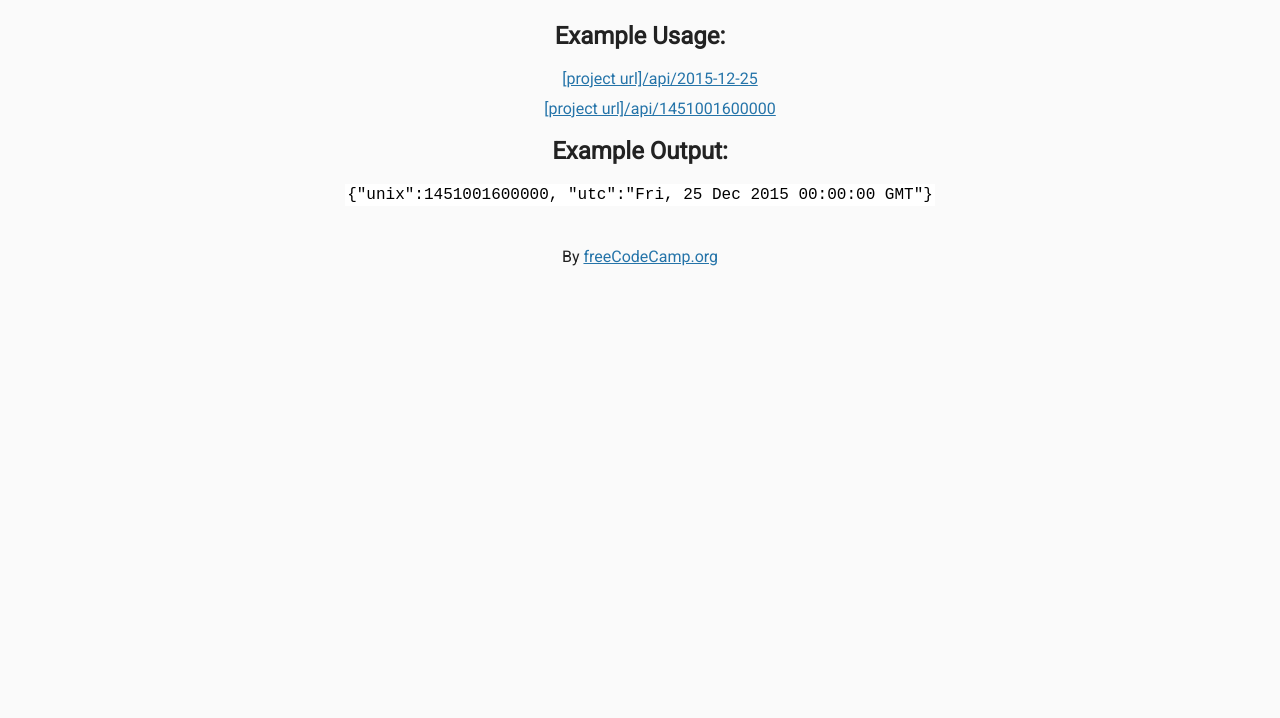
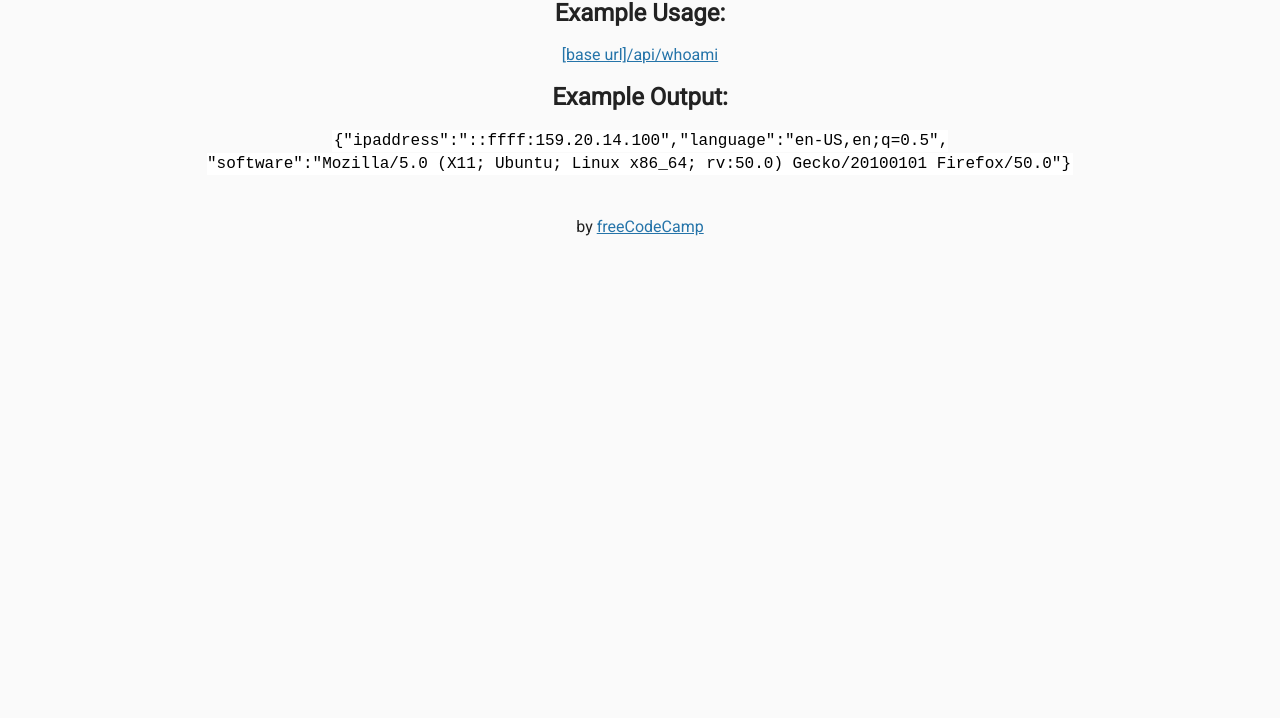
Before and after one commit to adrian11faudoa/Request-Header-Parser-Microservice, a website: page views/index.html in a window 1280 px wide. Shown: the part 82-800 px from the top of the page. Drawn offline with Linux system fonts and the light colour scheme; files that its build step writes are made by us from their sources.

Commit message:
Update Structure

```diff
--- a/public/style.css
+++ b/public/style.css
@@ -4,7 +4,7 @@ body {
 	font-family: 'Roboto', sans-serif;
 	font-size: 16px;
 	color: #222;
-  background-color: #fafafa;
+	background-color: #FaFaFa;
 	text-align: center;
 	line-height: 1.4em;
 }
@@ -29,14 +29,6 @@ code {
   background-color: #fff;
 }
 
-ul {
-  list-style-type: none;
+a {
+	color: #2574A9;
 }
-
-li {
-  margin-bottom: 0.5em;
-}
-
-a {
-  color: #2574a9;
-}
--- a/views/index.html
+++ b/views/index.html
@@ -1,40 +1,34 @@
 <!DOCTYPE html>
 
 <html>
+
    <head>
-    <title>Timestamp Microservice | freecodecamp.org</title>
-    <link
-      rel="shortcut icon"
-      href="https://cdn.freecodecamp.org/universal/favicons/favicon-32x32.png"
-      type="image/x-icon"
-    />
-    <link
-      href="https://fonts.googleapis.com/css?family=Roboto"
-      rel="stylesheet"
-      type="text/css"
-    />
-    <link href="style.css" rel="stylesheet" type="text/css" />
+      <title>Request Header Parser</title>
+      <link rel="shortcut icon" href="https://cdn.hyperdev.com/us-east-1%3A52a203ff-088b-420f-81be-45bf559d01b1%2Ffavicon.ico" type="image/x-icon"/>
+      <link href="https://fonts.googleapis.com/css?family=Roboto" rel="stylesheet" type="text/css">
+      <link href="style.css" rel="stylesheet" type="text/css">
    </head>
 
    <body>
-    <h1>Timestamp Microservice</h1>
-    <hr />
       <div class="container">
+        <h1>Request Header Parser Microservice</h1>
+
         <h2>Example Usage:</h2>
-      <ul>
-        <li><a href="api/2015-12-25">[project url]/api/2015-12-25</a></li>
-        <li><a href="api/1451001600000">[project url]/api/1451001600000</a></li>
-      </ul>
+        <p>
+          <a href="api/whoami">[base url]/api/whoami</a>
+        </p>
 
         <h2>Example Output:</h2>
         <p>
-        <code
-          >{"unix":1451001600000, "utc":"Fri, 25 Dec 2015 00:00:00 GMT"}</code
-        >
+          <code>{"ipaddress":"::ffff:159.20.14.100","language":"en-US,en;q=0.5",<br>"software":"Mozilla/5.0 (X11; Ubuntu; Linux x86_64; rv:50.0) Gecko/20100101 Firefox/50.0"}</code>
         </p>
       </div>
       <div class="footer">
-      <p>By <a href="https://www.freecodecamp.org/">freeCodeCamp.org</a></p>
+        <p>
+          by <a href="https://www.freecodecamp.org">freeCodeCamp</a>
+        </p>
       </div>
    </body>
+
+
 </html>
```
Also changed, not shown: package.json (+10 -9 lines), Readme.md, views/index2.html (renamed from index.html), 1 other file. Lines whose indentation alone changed are shown as unchanged.
